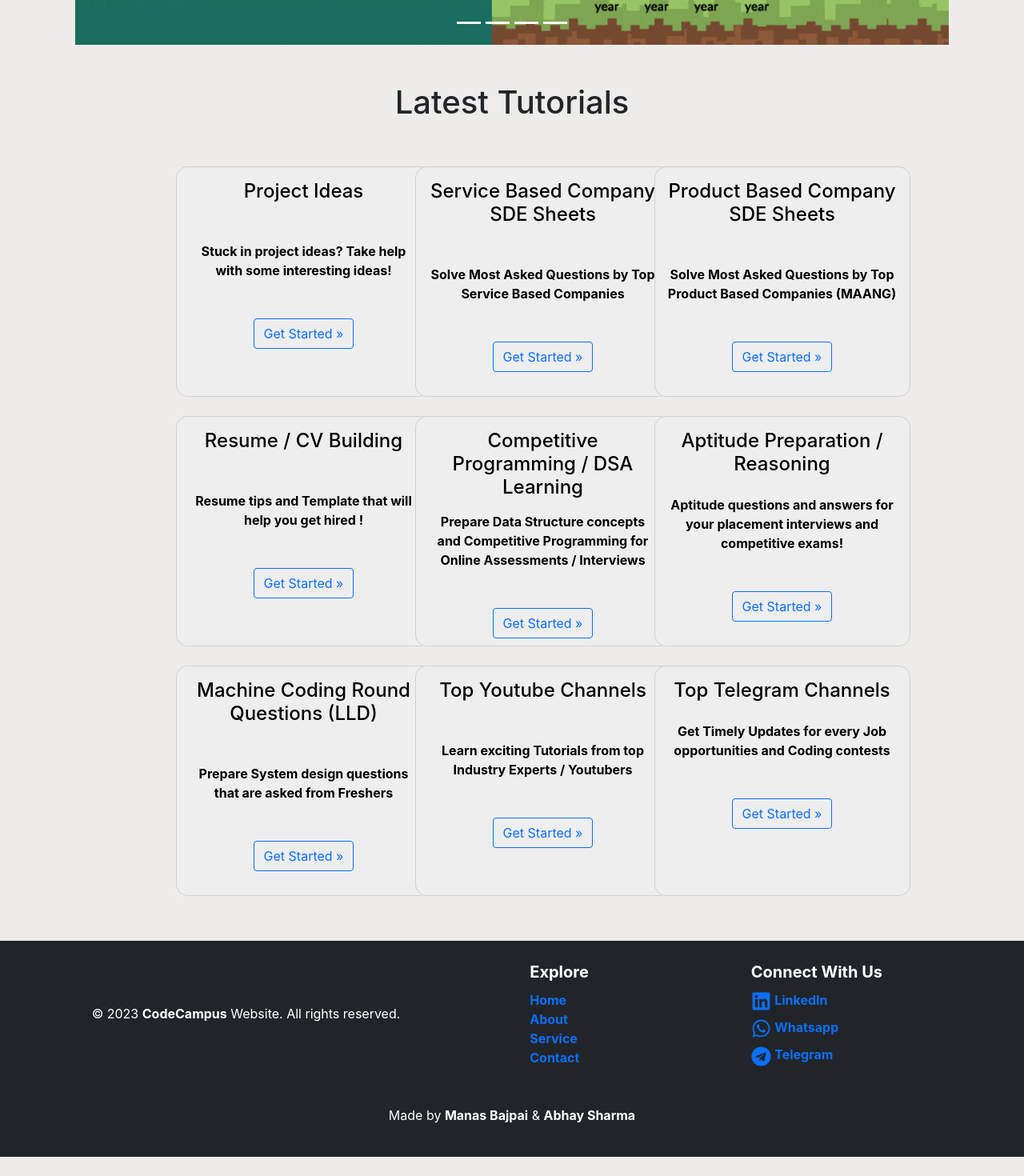
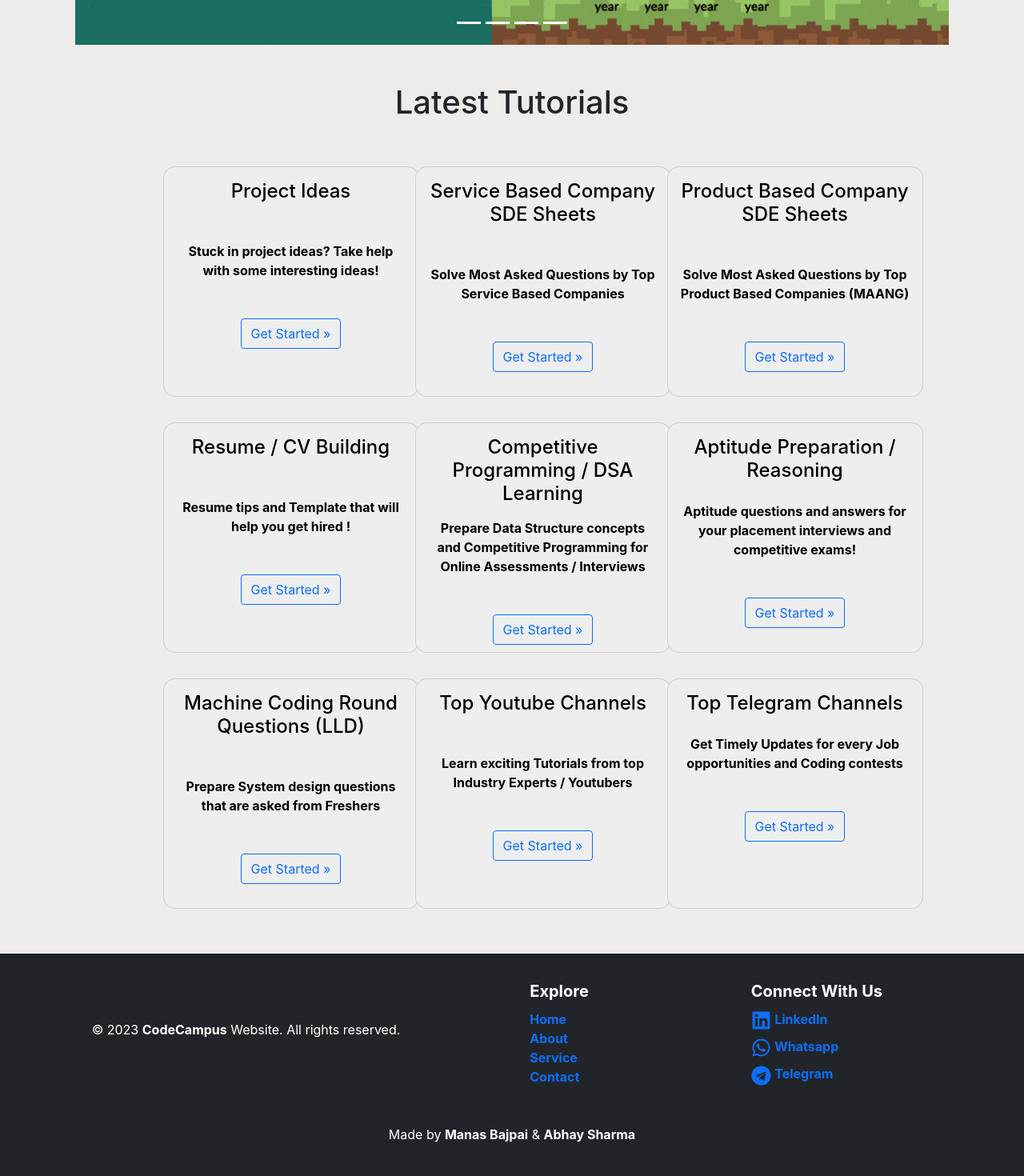
Before and after one commit to Manas0916/CodeCampus, a React (Create React App) app: page / in a window 1280 px wide. Shown: the part 569-2039 px from the top of the page at 80% size. Before the commit the page ends 2015 px from the top, so only its background shows below. Built offline with nearby package versions, Linux system fonts and the light colour scheme.

Commit message:
Updated Dark Mode

```diff
--- a/src/components/Card.js
+++ b/src/components/Card.js
@@ -1,13 +1,5 @@
-//delete carditem and make changes in card.js and make folders of images named as banner and cards.
 import React from 'react';
 import { Link } from "react-router-dom";
-
-// import projroad from './images/Cards/projroad.jpg'
-// import sbp from './images/Cards/sbp.png'
-// import pbp from './images/Cards/pbp.png'
-// import cv from './images/Cards/cv.png'
-// import cpdsa from './images/Cards/cpdsa.png'
-// import aptitude from './images/Cards/aptitude.png'
 
 const Card = (props) => {
   return (
@@ -15,8 +7,8 @@ const Card = (props) => {
       <h1 className={`text-${props.mode === 'light'?'dark':'light'}`}>Latest Tutorials</h1>
       <div className="container my-5 text-centre">
 
-        <div className="row my-2 mx-4 d-flex justify-content-center" >
-          <div className="col-md-3 mx-3 my-2">
+        <div className="row my-3 mx-4 d-flex justify-content-center" >
+          <div className="col-md-3 mx-4 my-2">
             <div className="card" style={{ width: '20rem', height: '18rem', backgroundColor: props.mode==='dark'?'#5F6F81':'#eeeeef', borderRadius: '15px' }}>
               <div className="card-body">
                 <h4 className="card-title" style={{color: props.mode==='dark'?'white':'black'}}>Project Ideas</h4>
@@ -27,7 +19,7 @@ const Card = (props) => {
               </div>
             </div>
           </div>
-          <div className="col-md-3 mx-3 my-2">
+          <div className="col-md-3 mx-4 my-2">
             <div className="card" style={{ width: '20rem', height: '18rem', backgroundColor: props.mode==='dark'?'#5F6F81':'#eeeeef', borderRadius: '15px' }}>
               <div className="card-body">
                 <h4 className="card-title" style={{color: props.mode==='dark'?'white':'black'}}>Service Based Company SDE Sheets</h4>
@@ -39,7 +31,7 @@ const Card = (props) => {
             </div>
           </div>
 
-          <div className="col-md-3 mx-3 my-2">
+          <div className="col-md-3 mx-4 my-2">
             <div className="card" style={{ width: '20rem', height: '18rem', backgroundColor: props.mode==='dark'?'#5F6F81':'#eeeeef', borderRadius: '15px' }}>
               <div className="card-body">
                 <h4 className="card-title" style={{color: props.mode==='dark'?'white':'black'}}>Product Based Company SDE Sheets</h4>
@@ -52,8 +44,8 @@ const Card = (props) => {
           </div>
         </div>
 
-        <div className="row my-2 mx-4 d-flex justify-content-center" >
-          <div className="col-md-3 mx-3 my-2">
+        <div className="row my-3 mx-4 d-flex justify-content-center" >
+          <div className="col-md-3 mx-4 my-2">
             <div className="card" style={{ width: '20rem', height: '18rem', backgroundColor: props.mode==='dark'?'#5F6F81':'#eeeeef', borderRadius: '15px' }}>
               <div className="card-body">
                 <h4 className="card-title" style={{color: props.mode==='dark'?'white':'black'}}>Resume / CV Building</h4>
@@ -64,7 +56,7 @@ const Card = (props) => {
               </div>
             </div>
           </div>
-          <div className="col-md-3 mx-3 my-2 ">
+          <div className="col-md-3 mx-4 my-2 ">
             <div className="card" style={{ width: '20rem', height: '18rem', backgroundColor: props.mode==='dark'?'#5F6F81':'#eeeeef', borderRadius: '15px' }}>
               <div className="card-body">
                 <h4 className="card-title" style={{color: props.mode==='dark'?'white':'black'}}>Competitive Programming / DSA Learning</h4>
@@ -75,7 +67,7 @@ const Card = (props) => {
               </div>
             </div>
           </div>
-          <div className="col-md-3 mx-3 my-2">
+          <div className="col-md-3 mx-4 my-2">
             <div className="card" style={{ width: '20rem', height: '18rem', backgroundColor: props.mode==='dark'?'#5F6F81':'#eeeeef', borderRadius: '15px'}}>
               <div className="card-body">
                 <h4 className="card-title" style={{color: props.mode==='dark'?'white':'black'}}>Aptitude Preparation / Reasoning</h4>
@@ -88,8 +80,8 @@ const Card = (props) => {
           </div>
         </div>
 
-        <div className="row my-2 mx-4 d-flex justify-content-center" >
-          <div className="col-md-3 mx-3 my-2">
+        <div className="row my-3 mx-4 d-flex justify-content-center" >
+          <div className="col-md-3 mx-4 my-2">
             <div className="card" style={{ width: '20rem', height: '18rem', backgroundColor: props.mode==='dark'?'#5F6F81':'#eeeeef', borderRadius: '15px' }}>
               <div className="card-body">
                 <h4 className="card-title" style={{color: props.mode==='dark'?'white':'black'}}>Machine Coding Round Questions (LLD)</h4>
@@ -100,7 +92,7 @@ const Card = (props) => {
               </div>
             </div>
           </div>
-          <div className="col-md-3 mx-3 my-2 ">
+          <div className="col-md-3 mx-4 my-2 ">
             <div className="card" style={{ width: '20rem', height: '18rem', backgroundColor: props.mode==='dark'?'#5F6F81':'#eeeeef', borderRadius: '15px' }}>
               <div className="card-body">
                 <h4 className="card-title" style={{color: props.mode==='dark'?'white':'black'}}>Top Youtube Channels</h4>
@@ -111,7 +103,7 @@ const Card = (props) => {
               </div>
             </div>
           </div>
-          <div className="col-md-3 mx-3 my-2">
+          <div className="col-md-3 mx-4 my-2">
             <div className="card" style={{ width: '20rem', height: '18rem', backgroundColor: props.mode==='dark'?'#5F6F81':'#eeeeef', borderRadius: '15px'}}>
               <div className="card-body">
                 <h4 className="card-title" style={{color: props.mode==='dark'?'white':'black'}}>Top Telegram Channels</h4>
--- a/src/components/Footer.js
+++ b/src/components/Footer.js
@@ -4,26 +4,7 @@ import { FaLinkedin, FaTelegram, FaWhatsapp } from 'react-icons/fa';
 
 const Footer = () => {
   return (
-    // <footer className="bg-dark py-3">
-    //   <div className="container">
-    //     <div className="row">
-    //       <div className="col-md-6 text-center text-md-start mt-3">
-    //         <p style={{ color: 'white' }}>&copy; 2023 CodeCampus All rights reserved.</p>
-    //         <p style={{ color: 'white' }}>Made by Manas Bajpai and Abhay Sharma</p>
-    //       </div>
-    //       <div className="col-md-6 text-center text-md-start">
-    //         <ul className="list-unstyled">
-    //           <li><b style={{ color: 'white'}}>Explore</b></li>
-    //           <li><Link to="/">Home</Link></li>
-    //           <li><u><Link to="/about">About</Link></u></li>
-    //           <li><Link to="#">Services</Link></li>
-    //           <li><Link to="#">Contact</Link></li>
-    //         </ul>
-    //       </div>
-    //     </div>
-    //   </div>
-    // </footer>
-    <footer class="bg-dark text-white py-4">
+    <footer className="bg-dark text-white py-4">
       <div className="container text-center">
         <div className="row align-items-center">
           <div className="col-md-5">
@@ -31,7 +12,7 @@ const Footer = () => {
           </div>
           <div className="col-md-6">
             <ul className="list-inline mb-0 float-md-end text-start">
-              <li className="list-group mb-2" style={{ fontSize: '20px' }}><strong>Connect With Us</strong></li>
+              <li className="list-group mb-2 mt-2" style={{ fontSize: '20px' }}><strong>Connect With Us</strong></li>
               <li className="list-group-items mt-2"><Link className="link" to="https://www.linkedin.com/company/cosmic-coders/" target="_blank"><FaLinkedin style={{ fontSize: '25px' }} /> <b>LinkedIn</b></Link></li>
               <li className="list-group-items mt-2"><Link className="link" to="https://chat.whatsapp.com/CD8pvT3Wo4Y63RAB484vqN" target="_blank"><FaWhatsapp style={{ fontSize: '25px' }} /> <b>Whatsapp</b> </Link></li>
               <li className="list-group-items mt-2"><Link className="link" to="https://t.me/Cosmic_Coders" target="_blank"><FaTelegram style={{ fontSize: '25px' }} /> <b>Telegram</b></Link></li>
@@ -39,7 +20,7 @@ const Footer = () => {
             <div className="row align-items-center">
               <div className="col-md-6">
                 <ul className="list-inline mb-0 float-md-end text-start">
-                  <li className="list-group mb-2" style={{ fontSize: '20px', hover: ''}}><strong>Explore</strong></li>
+                  <li className="list-group mb-2 mt-2" style={{ fontSize: '20px', hover: ''}}><strong>Explore</strong></li>
                   <li className="list-group"><Link className="link" to="/" target="_blank"><b>Home</b></Link></li>
                   <li className="list-group"><Link className="link" to="/about" target="_blank"><b>About</b></Link></li>
                   <li className="list-group"><Link className="link" to="/" target="_blank"><b>Service</b></Link></li>
--- a/src/components/Navbar.js
+++ b/src/components/Navbar.js
@@ -12,7 +12,7 @@ const Navbar = (props) => {
             <div className="container-fluid">
                 {/* navbar color */}
                 {/* style={{color : "#d8b3fe"}} */}
-                <Link className="navbar-brand" to="/" style={{color: props.mode==='dark'?'#d8b3fe':'#9235e4'}}><b><strong>CodeCampus</strong></b></Link>
+                <Link className="navbar-brand" to="/" style={{ color: props.mode === 'dark' ? '#d8b3fe' : '#9235e4' }}><b><strong>CodeCampus</strong></b></Link>
                 <button className="navbar-toggler" type="button" data-bs-toggle="collapse" data-bs-target="#navbarSupportedContent" aria-controls="navbarSupportedContent" aria-expanded="false" aria-label="Toggle navigation">
                     <span className="navbar-toggler-icon"></span>
                 </button>
@@ -119,19 +119,10 @@ const Navbar = (props) => {
                         </li>
 
                         <li className="nav-item"> <Link className="nav-link active" to="/virtuallab">VIRTUAL LABS</Link> </li>
-
                     </ul>
-                </div>
-                <div className="mx-3">
-                    {props.mode==='dark'?<img src={sun} alt="" width="20px"/>:''}
-                </div>
-                <div className={`form-check form-switch text-${props.mode === 'light' ? 'dark' : 'light'}`}>
-                    {/* <label className="form-check-label" htmlFor="flexSwitchCheckDefault">{props.mode==='dark'?<img src={sun} alt="" width="20px" />:''}</label> */}
-                    <input className="form-check-input" aria-checked='false' style={{ cursor: 'pointer' }} onClick={props.toggleMode} type="checkbox" role="switch" id="flexSwitchCheckDefault" />
-                    {/* <label className="form-check-label" htmlFor="flexSwitchCheckDefault">{props.mode==='light'?<img src={moon} alt="" width="20px" />:''}</label> */}
-                </div>
-                <div className="mx-2">
-                    {props.mode==='light'?<img src={moon} alt="" width="20px"/>:''}
+                    <div className='mx-3'>
+                        {props.mode==='dark'?<img src={sun} alt="" style={{ cursor: 'pointer', width: "30px" }} onClick={props.toggleMode} />:<img src={moon} alt="" style={{ cursor: 'pointer', width: "30px"  }} onClick={props.toggleMode}/>}
+                    </div>
                 </div>
             </div>
 
```
